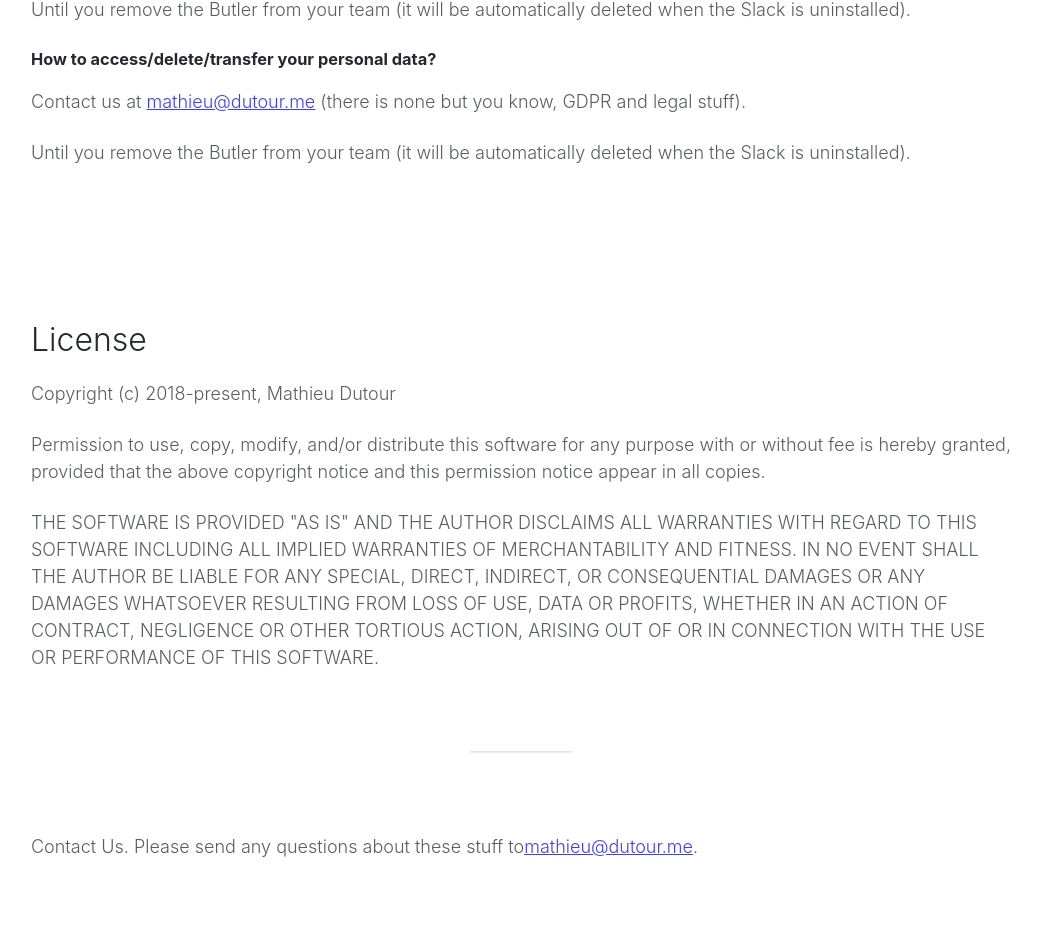
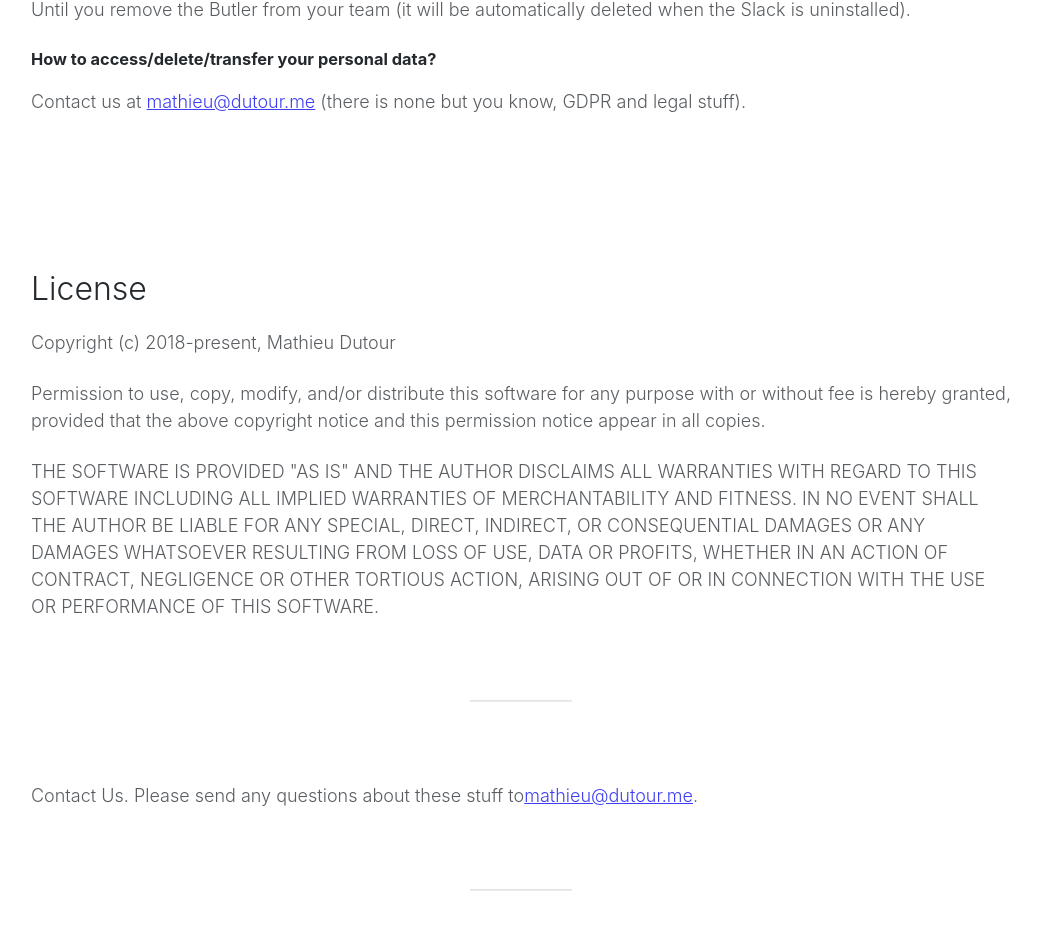
Before and after one commit to mathieudutour/timezone-butler, a Next.js app: page /privacy in a window 1280 px wide. Shown: the part 970-1899 px from the top of the page, without its empty margins (119-1160 px from the left). Built offline with nearby package versions, Linux system fonts and the light colour scheme.

Commit message:
remove extra p

```diff
--- a/pages/privacy.tsx
+++ b/pages/privacy.tsx
@@ -62,11 +62,6 @@
           (there is none but you know, GDPR and legal stuff).
         </p>
 
-        <p>
-          Until you remove the Butler from your team (it will be automatically
-          deleted when the Slack is uninstalled).
-        </p>
-
         <h2>License</h2>
 
         <p>Copyright (c) 2018-present, Mathieu Dutour</p>
```
